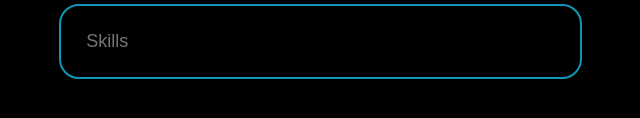
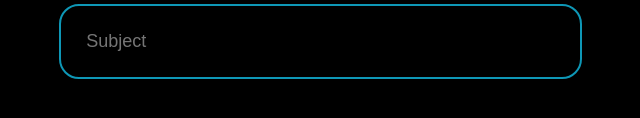
Before and after one commit to ABHINAV9496/Personal-Portfolio, a plain HTML site: page index.html in a window 1280 px wide. Shown: the part 4157-4275 px from the top of the page, 56-696 px from the left. Drawn offline with nearby package versions, Linux system fonts and the light colour scheme.

Commit message:
Update index.html

```diff
--- a/index.html
+++ b/index.html
@@ -155,7 +155,7 @@
 
                     <div class="input-box">
                         <input type="number" placeholder="Number" id="number">
-                        <input type="text" placeholder="Skills" id="skills2">
+                        <input type="text" placeholder="Subject" id="skills2">
 
                     </div>
 
```
